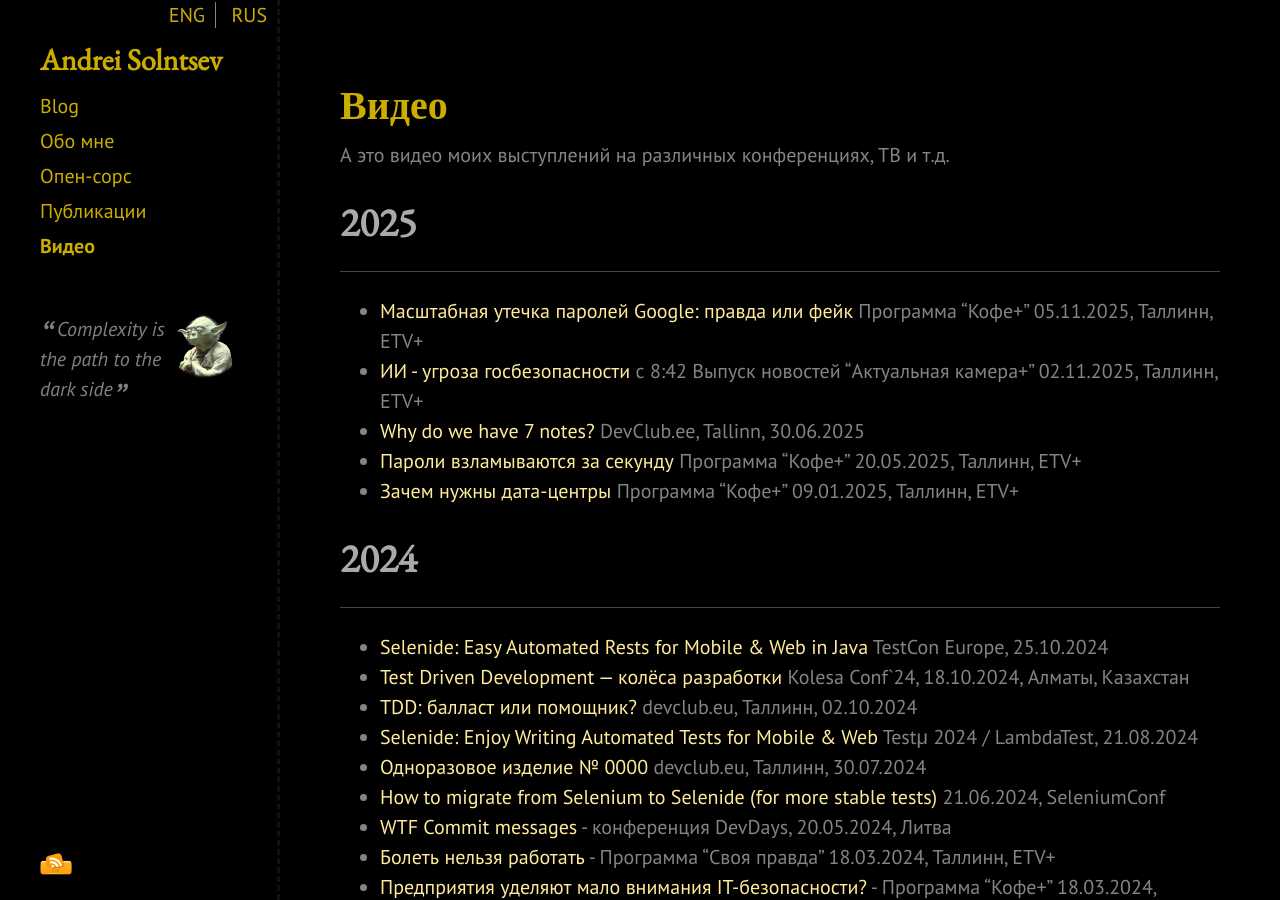
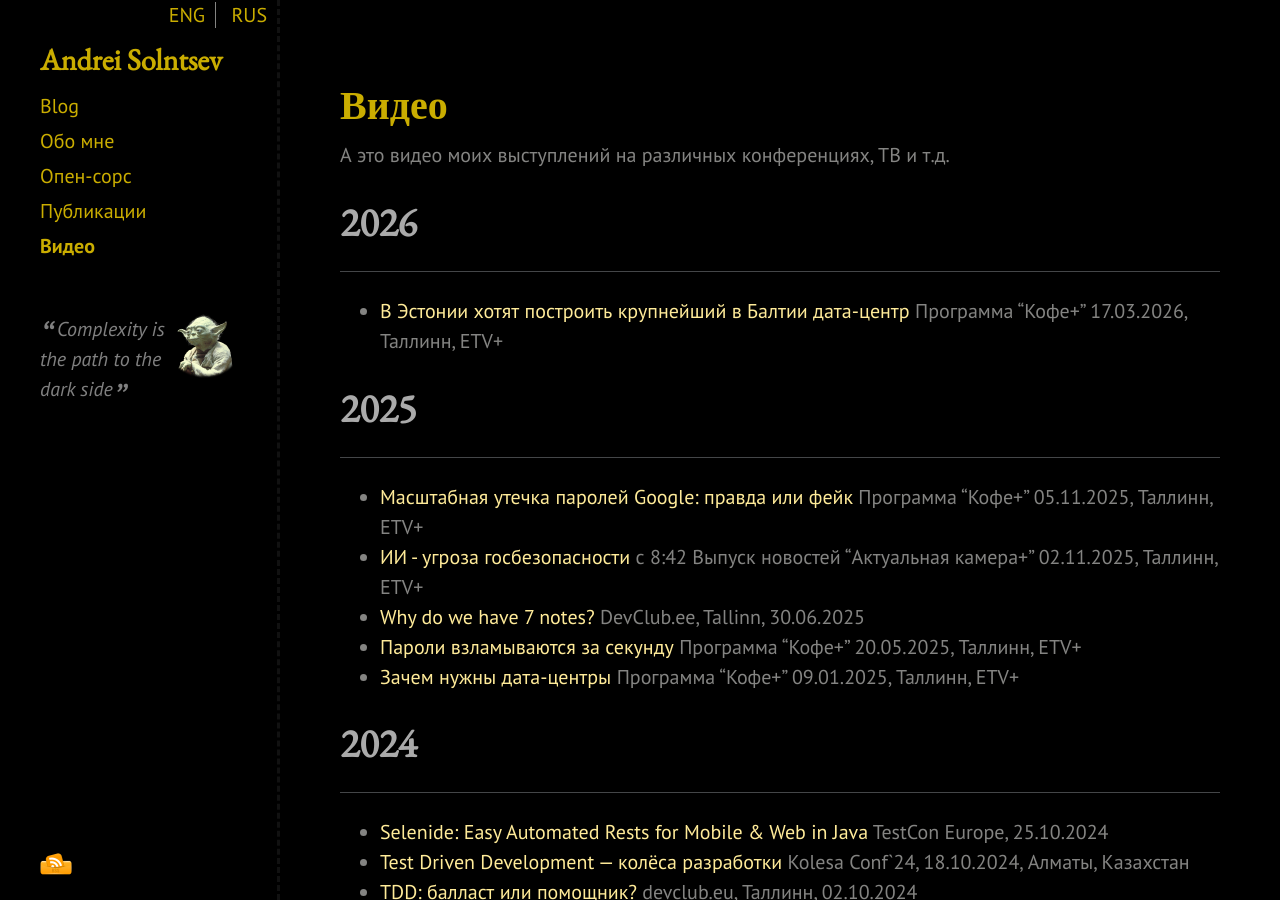
Before and after one commit to asolntsev/asolntsev.github.io, a Jekyll site: the page built from ru/video.md, in a window 1280 px wide and 900 px high. Built offline with Jekyll 4.4.1, drawn with Linux system fonts in a browser that asks for light colours; nearby versions of some CDN libraries.

Commit message:
add 17.03.2026 video from ETV+

```diff
--- a/ru/video.md
+++ b/ru/video.md
@@ -5,6 +5,10 @@ category: ru
 ---
 
 А это видео моих выступлений на различных конференциях, ТВ и т.д.
+
+# 2026
+* * *
+* [В Эстонии хотят построить крупнейший в Балтии дата-центр](https://jupiterpluss.err.ee/1609970048/v-jestonii-hotjat-postroit-krupnejshij-v-baltii-data-centr) Программа "Кофе+" 17.03.2026, Таллинн, ETV+
 
 # 2025
 * * *
```
